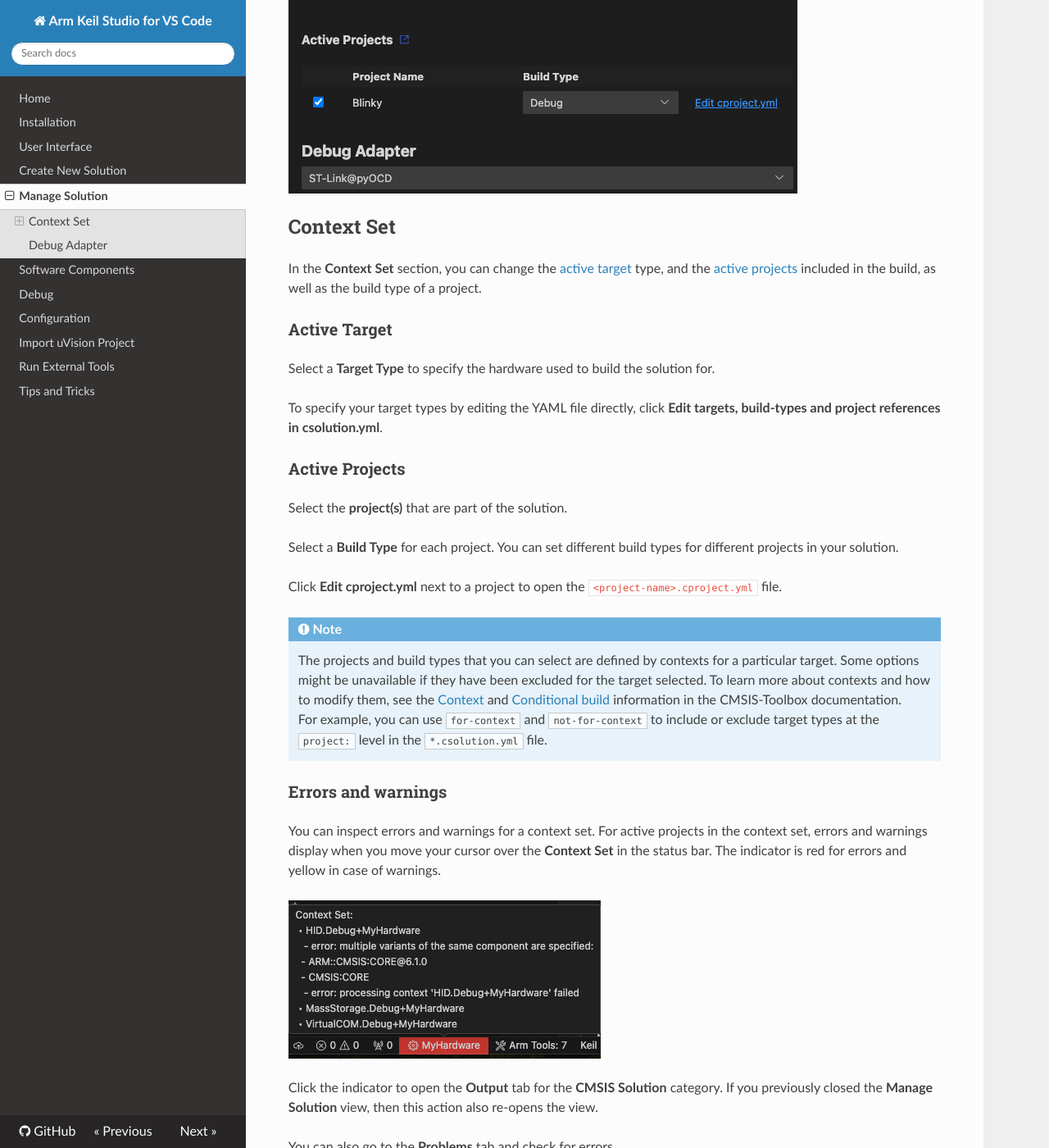
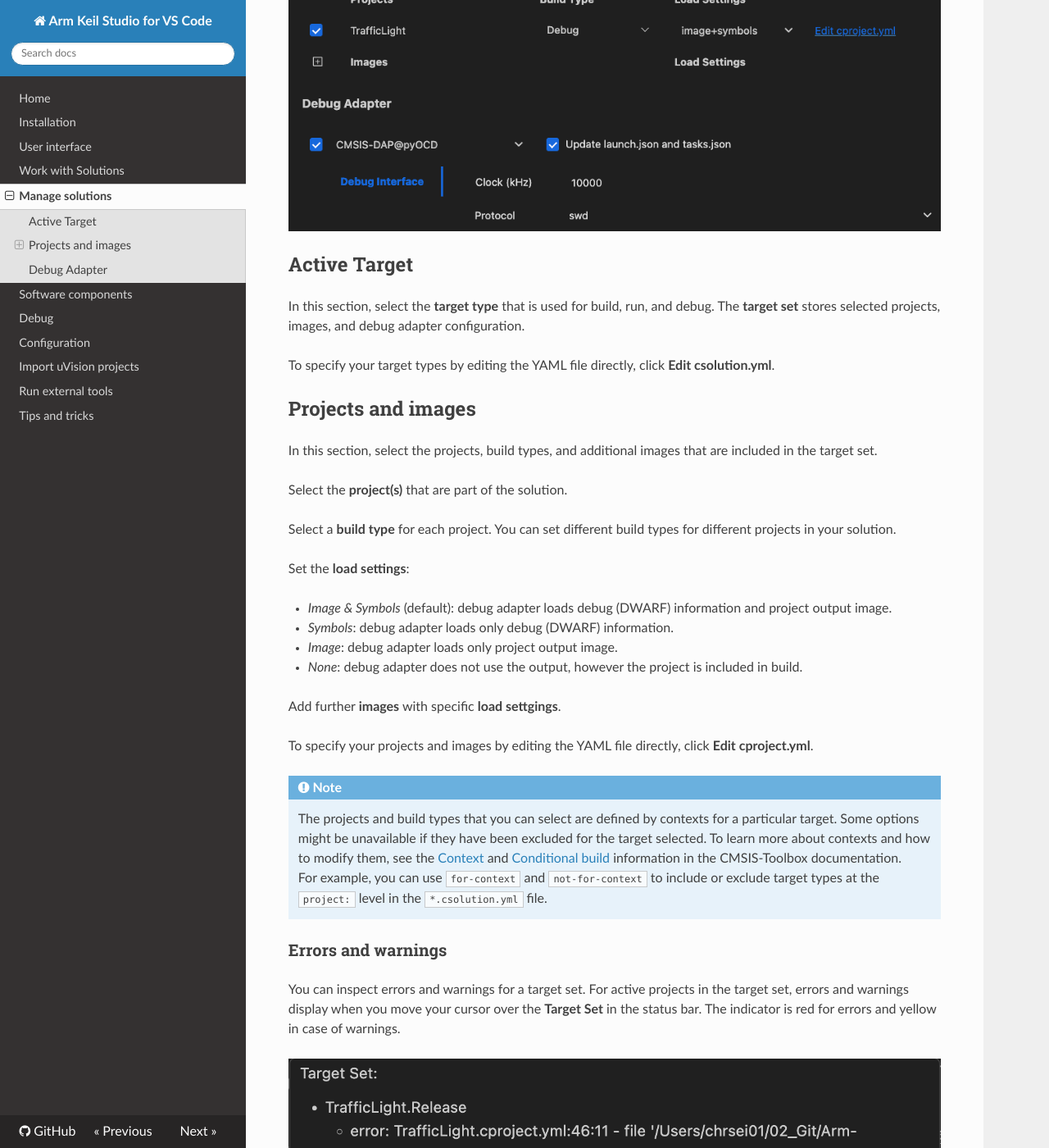
Before and after one commit to MDK-Packs/vscode-cmsis-solution-docs, an MkDocs documentation site: the page built from docs/manage_settings.md, in a window 1280 px wide and 1400 px high, scrolled down 584 px. Shown: the whole window at 82% size. Built offline with MkDocs 1.6.1, drawn with Linux system fonts in a browser that asks for light colours; nearby versions of some CDN libraries; some of the changed text lies outside the part shown.

```diff
--- a/docs/manage_settings.md
+++ b/docs/manage_settings.md
@@ -1,31 +1,38 @@
-# Manage Solution
+# Manage solutions
 
-In the **Manage Solution** view, you can select the target, projects, and build types that are included in the
-application image. You can also specify the debug adapter that you are using for target connectivity.
+In the **Manage Solution** view, you can select the [active target](#active-target),
+[projects and images](#projects-and-images), and the [debug adapter](#debug-adapter) that you are using for target
+connectivity.
 
 In the **CMSIS view**, click ![Cogwheel icon](./images/cogwheel-icon.png) to open the **Manage Solution** view:
 
 ![Manage Solution view](./images/manage-solution-view.png)
 
-## Context Set
+## Active Target
 
-In the **Context Set** section, you can change the [active target](#active-target) type, and the
-[active projects](#active-projects) included in the build, as well as the build type of a project.
+In this section, select the **target type** that is used for build, run, and debug. The **target set** stores selected
+projects, images, and debug adapter configuration.
 
-### Active Target
+To specify your target types by editing the YAML file directly, click **Edit csolution.yml**.
 
-Select a **Target Type** to specify the hardware used to build the solution for.
+## Projects and images
 
-To specify your target types by editing the YAML file directly, click
-**Edit targets, build-types and project references in csolution.yml**.
-
-### Active Projects
+In this section, select the projects, build types, and additional images that are included in the target set.
 
 Select the **project(s)** that are part of the solution.
 
-Select a **Build Type** for each project. You can set different build types for different projects in your solution.
+Select a **build type** for each project. You can set different build types for different projects in your solution.
 
-Click **Edit cproject.yml** next to a project to open the `<project-name>.cproject.yml` file.
+Set the **load settings**:
+
+- *Image & Symbols* (default): debug adapter loads debug (DWARF) information and project output image.
+- *Symbols*: debug adapter loads only debug (DWARF) information.
+- *Image*: debug adapter loads only project output image.
+- *None*: debug adapter does not use the output, however the project is included in build.
+
+Add further **images** with specific **load settgings**.
+
+To specify your projects and images by editing the YAML file directly, click **Edit cproject.yml**.
 
 !!! Note
     The projects and build types that you can select are defined by contexts for a particular target. Some options
@@ -39,34 +46,33 @@ Click **Edit cproject.yml** next to a project to open the `<project-name>.cproje
 
 ### Errors and warnings
 
-You can inspect errors and warnings for a context set. For active projects in the context set, errors and warnings
-display when you move your cursor over the **Context Set** in the status bar. The indicator is red for errors and yellow
+You can inspect errors and warnings for a target set. For active projects in the target set, errors and warnings
+display when you move your cursor over the **Target Set** in the status bar. The indicator is red for errors and yellow
 in case of warnings.
 
-![Context Set errors and warnings](./images/context-set-popup.png)
+![Target Set errors and warnings](./images/target-set-popup.png)
 
 Click the indicator to open the **Output** tab for the **CMSIS Solution** category. If you previously closed the
 **Manage Solution** view, then this action also re-opens the view.
 
 You can also go to the **Problems** tab and check for errors.
 
-Open the `main.c` file and check the IntelliSense features available. To find out about the different features, read the VS Code documentation on [IntelliSense](https://code.visualstudio.com/docs/editor/intellisense).
-
 ## Debug Adapter
 
-Use this drop-down to select the debug adapter that you are using for target connectivity. A broad range of adapters is
-supported. Some of them require further setup steps:
+Use this drop-down to select the debug adapter that you are using within the target set. A broad range of adapters is
+supported:
 
 - CMSIS-DAP
+- [Arm ULINKplus](./tipsandtricks.md#arm-ulinkplus)
+- [Infineon KitProg3](./tipsandtricks.md#infineon-kitprog3)
+- [NXP MCU-Link](./tipsandtricks.md#nxp-mcu-link)
+- [Nuvoton NuLink](./tipsandtricks.md#nuvoton-nulink)
+- [Microchip PICkit Basic](./tipsandtricks.md#microchip-pickit-basic)
+- [Raspberry Pi Debugprobe](./tipsandtricks.md#raspberrry-pi-debugprobe)
+- [STMicroelectronics ST-Link](./tipsandtricks.md#stmicroelectronics-st-link)
+- [Segger J-Link](./tipsandtricks.md#segger-j-link)
+- AVH-FVP
+- Keil µVision
 
-- [Infineon KitProg3](./tipsandtricks.md#infineon-kitprog3)
-
-- [NXP MCU-Link](./tipsandtricks.md#nxp-mcu-link)
-
-- Nuvoton Nu-Link
-
-- [Microchip PICkit Basic](./tipsandtricks.md#microchip-pickit-basic)
-
-- [Segger J-Link](./tipsandtricks.md#segger-j-link)
-
-- [STMicroelectronics ST-Link](./tipsandtricks.md#stmicroelectronics-st-link)
+!!! Note
+    Some of the debug adapters require further setup steps.
--- a/mkdocs.yml
+++ b/mkdocs.yml
@@ -5,15 +5,15 @@ edit_uri: edit/main/docs/
 nav:
     - Home: index.md
     - Installation: installation.md
-    - User Interface: userinterface.md
-    - Create New Solution: create_app.md
-    - Manage Solution: manage_settings.md
-    - Software Components: manage_components.md
+    - User interface: userinterface.md
+    - Work with Solutions: create_app.md
+    - Manage solutions: manage_settings.md
+    - Software components: manage_components.md
     - Debug: debug.md
     - Configuration: configuration.md
-    - Import uVision Project: importuv.md
-    - Run External Tools: runexternal.md
-    - Tips and Tricks: tipsandtricks.md
+    - Import uVision projects: importuv.md
+    - Run external tools: runexternal.md
+    - Tips and tricks: tipsandtricks.md
 theme:
   name: readthedocs
 markdown_extensions:
```
Also changed, not shown: docs/create_app.md (+27 -5 lines), docs/index.md (+4 -2 lines), docs/tipsandtricks.md (+15 -0 lines), docs/images/manage-solution-view.png, docs/images/target-set-popup.png (added), 1 other file.
